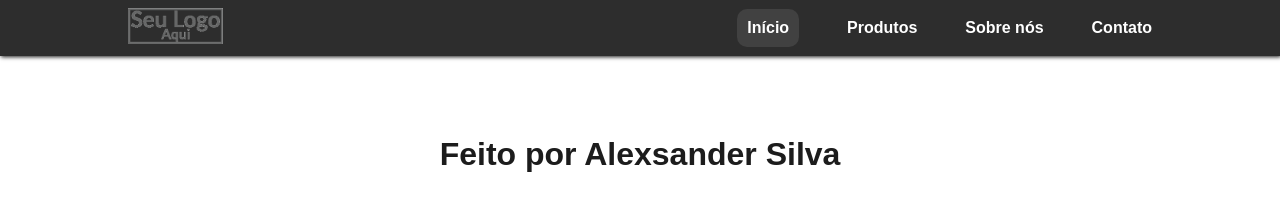
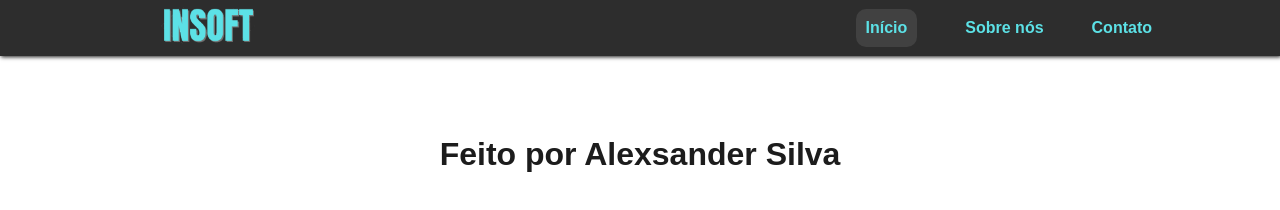
Before and after one commit to oaleekis/HeaderSidebar, a plain HTML site: page index.html in a window 1280 px wide. Drawn offline with Linux system fonts and the light colour scheme.

Commit message:
confirmar

```diff
--- a/index.html
+++ b/index.html
@@ -25,7 +25,8 @@
             color: var(--color-white);
         }
         .img_logo_header{
-            width: 95px;
+            width: 160px;
+            align-items: center;
         }
         .header,
         .navigation_header{
@@ -53,12 +54,12 @@
         }
         .navigation_header a{
             text-decoration: none;
-            color: var(--color-white);
+            color: #5ce1e6;
             transition: 1s;
             font-weight: bold;
         }
         .navigation_header a:hover{
-            color: var(--color-white);
+            color: #5ce1e6;
         }
         .active{
             background: var(--color-dark3);
@@ -102,7 +103,7 @@
             </svg>
         </button>
         <div class="logo_header">
-            <img src="sua-logo.png" alt="Logo GN" class="img_logo_header">
+            <img src="insoft_logo2.png" alt="Logo GN" class="img_logo_header">
         </div>
         <div class="navigation_header" id="navigation_header">
             <button onclick="toggleSidebar()" class="btn_icon_header">
@@ -111,7 +112,6 @@
                 </svg>
             </button>
             <a href="#" class="active">Início</a>
-            <a href="#">Produtos</a>
             <a href="#">Sobre nós</a>
             <a href="#">Contato</a>
         </div>
```
Also changed, not shown: insoft_logo.png (added), insoft_logo2.png (added).
